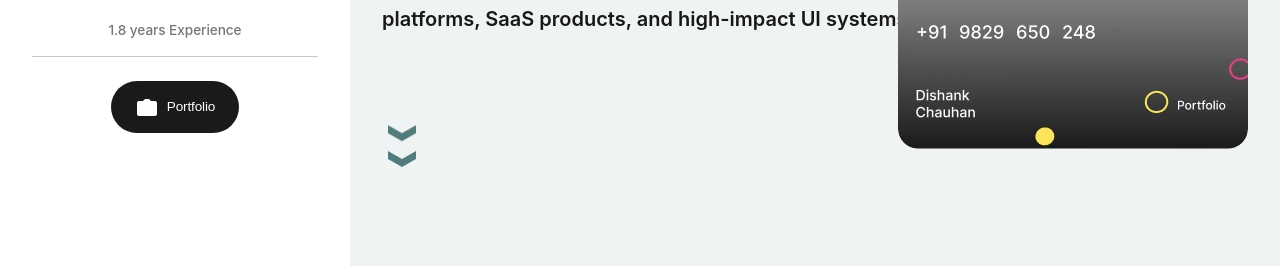
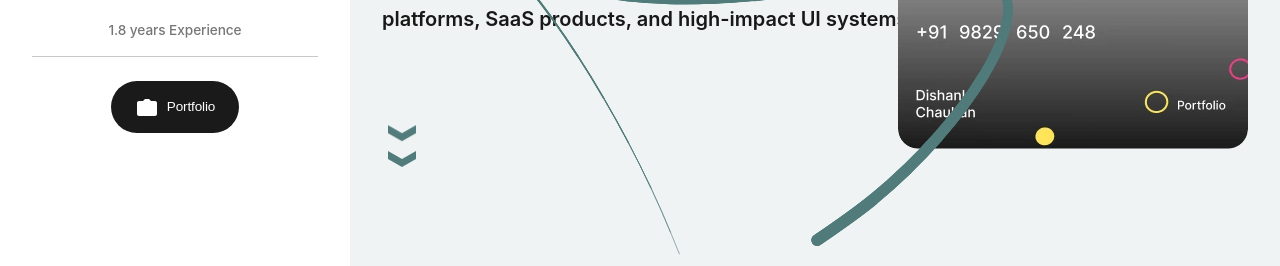
Before and after one commit to dishankchouhan/personal-portfolio, a plain HTML site: page index.html in a window 1280 px wide. Shown: the part 318-584 px from the top of the page. Drawn offline with Linux system fonts and the light colour scheme.

Commit message:
Add custom cursor animation and update styles across multiple files

```diff
--- a/DesignJourney.css
+++ b/DesignJourney.css
@@ -747,7 +747,7 @@ body {
 }
 
 .project-header {
-    background: linear-gradient(135deg, #667eea, #764ba2);
+    background: linear-gradient(135deg, #ffca70, #e57272);
     color: white;
     padding: 1.5rem;
 }
@@ -848,14 +848,14 @@ body {
 }
 
 .goal-category {
-    background: linear-gradient(135deg, #f0f9ff, #e0f2fe);
+    background: linear-gradient(135deg, #fff5e3, #ffdada);
     padding: 2rem;
     border-radius: 1rem;
-    border-left: 4px solid #0ea5e9;
+    border-left: 4px solid #ff9e9e;
 }
 
 .goal-category h3 {
-    color: #0369a1;
+    color: #c13939;
     margin-bottom: 1rem;
 }
 
@@ -1102,3 +1102,21 @@ body {
     border-radius: 0.25rem;
   }
 }
+
+
+#cursor-canvas {
+  position: fixed;
+  left: 0;
+  top: 0;
+  width: 100vw !important;
+  height: 100vh !important;
+  pointer-events: none;
+  z-index: 99999;
+}
+html, body {
+  overscroll-behavior: none;
+}
+
+:root {
+  --cursor-color: #bc792d; /* default color */
+}
--- a/Designsystem.css
+++ b/Designsystem.css
@@ -832,3 +832,21 @@ body {
     min-width: 100px;
 }
 }
+
+
+#cursor-canvas {
+ position: fixed;
+  left: 0;
+  top: 0;
+  width: 100vw !important;
+  height: 100vh !important;
+  pointer-events: none;
+  z-index: 99999;
+}
+html, body {
+  overscroll-behavior: none;
+}
+
+:root {
+  --cursor-color: #667eea; /* default color */
+}
--- a/ErpRedesign.css
+++ b/ErpRedesign.css
@@ -949,3 +949,21 @@ body {
     }
 
 }
+
+
+#cursor-canvas {
+  position: fixed;
+  left: 0;
+  top: 0;
+  width: 100vw !important;
+  height: 100vh !important;
+  pointer-events: none;
+  z-index: 99999;
+}
+html, body {
+  overscroll-behavior: none;
+}
+
+:root {
+  --cursor-color: #667eea; /* default color */
+}
--- a/Mart.css
+++ b/Mart.css
@@ -785,3 +785,22 @@ background: linear-gradient(to right, #904e95, #e96443); /* W3C, IE 10+/ Edge, F
     text-align: center;
   }
 }
+
+
+
+#cursor-canvas {
+  position: fixed;
+  left: 0;
+  top: 0;
+  width: 100vw !important;
+  height: 100vh !important;
+  pointer-events: none;
+  z-index: 99999;
+}
+html, body {
+  overscroll-behavior: none;
+}
+
+:root {
+  --cursor-color: #ff0055; /* default color */
+}
--- a/global.css
+++ b/global.css
@@ -187,3 +187,19 @@
 html {
   font-size: var(--font-size);
 }
+
+
+
+#cursor-canvas {
+  position: fixed;
+  left: 0;
+  top: 0;
+  width: 100vw !important;
+  height: 100vh !important;
+  pointer-events: none;
+  z-index: 999999;
+}
+
+html, body {
+  overscroll-behavior: none;
+}
--- a/index.html
+++ b/index.html
@@ -9,6 +9,7 @@
 
   </head>
   <body>
+  <canvas id="cursor-canvas"></canvas>
     <!-- Toast Container -->
     <div id="toast-container" class="toast-container"></div>
 
@@ -309,6 +310,8 @@
       </div>
     </div>
 
+
+
     <script src="js/main.js"></script>
   </body>
 </html>
--- a/js/main.js
+++ b/js/main.js
@@ -1,3 +1,98 @@
+const canvas = document.getElementById("cursor-canvas");
+const ctx = canvas.getContext('2d');
+
+// for intro motion
+let mouseMoved = false;
+
+const pointer = {
+    x: .5 * window.innerWidth,
+    y: .5 * window.innerHeight,
+}
+const params = {
+    pointsNumber: 40,
+    widthFactor: .3,
+    mouseThreshold: .6,
+    spring: .4,
+    friction: .5
+};
+
+const trail = new Array(params.pointsNumber);
+for (let i = 0; i < params.pointsNumber; i++) {
+    trail[i] = {
+        x: pointer.x,
+        y: pointer.y,
+        dx: 0,
+        dy: 0,
+    }
+}
+
+window.addEventListener("click", e => {
+    updateMousePosition(e.pageX, e.pageY);
+});
+window.addEventListener("mousemove", e => {
+    mouseMoved = true;
+    updateMousePosition(e.pageX, e.pageY);
+});
+window.addEventListener("touchmove", e => {
+    mouseMoved = true;
+    updateMousePosition(e.targetTouches[0].pageX, e.targetTouches[0].pageY);
+});
+
+function updateMousePosition(eX, eY) {
+    pointer.x = eX;
+    pointer.y = eY;
+}
+
+function setupCanvas() {
+    canvas.width = window.innerWidth;
+    canvas.height = window.innerHeight;
+}
+window.addEventListener("resize", setupCanvas);
+setupCanvas();
+
+function update(t) {
+    // for intro motion
+    if (!mouseMoved) {
+        pointer.x = (.5 + .3 * Math.cos(.002 * t) * (Math.sin(.005 * t))) * window.innerWidth;
+        pointer.y = (.5 + .2 * (Math.cos(.005 * t)) + .1 * Math.cos(.01 * t)) * window.innerHeight;
+    }
+
+    ctx.clearRect(0, 0, canvas.width, canvas.height);
+    trail.forEach((p, pIdx) => {
+        const prev = pIdx === 0 ? pointer : trail[pIdx - 1];
+        const spring = pIdx === 0 ? .4 * params.spring : params.spring;
+        p.dx += (prev.x - p.x) * spring;
+        p.dy += (prev.y - p.y) * spring;
+        p.dx *= params.friction;
+        p.dy *= params.friction;
+        p.x += p.dx;
+        p.y += p.dy;
+    });
+
+    ctx.lineCap = "round";
+    ctx.beginPath();
+    ctx.moveTo(trail[0].x, trail[0].y);
+
+
+     ctx.strokeStyle = getComputedStyle(document.documentElement).getPropertyValue('--cursor-color').trim() || "black";
+
+    for (let i = 1; i < trail.length - 1; i++) {
+        const xc = .5 * (trail[i].x + trail[i + 1].x);
+        const yc = .5 * (trail[i].y + trail[i + 1].y);
+        ctx.quadraticCurveTo(trail[i].x, trail[i].y, xc, yc);
+        ctx.lineWidth = params.widthFactor * (params.pointsNumber - i);
+        ctx.stroke();
+    }
+    ctx.lineTo(trail[trail.length - 1].x, trail[trail.length - 1].y);
+    ctx.stroke();
+
+    window.requestAnimationFrame(update);
+}
+update(0);
+// Smooth scroll to portfolio section
+
+
+
 document.querySelector('.scroll-down-button').addEventListener('click', function(e) {
   e.preventDefault();
   const portfolioSection = document.querySelector('.portfolio-section');
--- a/main.css
+++ b/main.css
@@ -12,6 +12,7 @@ body {
   color: #181818;
   overflow-x: hidden;
 }
+
 
 /* Toast Container */
 .toast-container {
@@ -1469,3 +1470,24 @@ experience-text {
     max-width: 100%;
   }
 }
+
+
+/* Cursor Animation Styles */
+
+#cursor-canvas {
+  position: fixed;
+  left: 0;
+  top: 0;
+   width: 100vw !important;
+  height: 100vh !important;
+  pointer-events: none;
+  z-index: 999999;
+}
+
+html, body {
+  overscroll-behavior: none;
+}
+
+:root {
+  --cursor-color: #527b7b; /* default color */
+}
```
Also changed, not shown: DesignJourney.html (+2 -1 lines), DesignSystem.html (+3 -0 lines), ErpRedesign.html (+3 -0 lines), Mart.html (+4 -0 lines).
